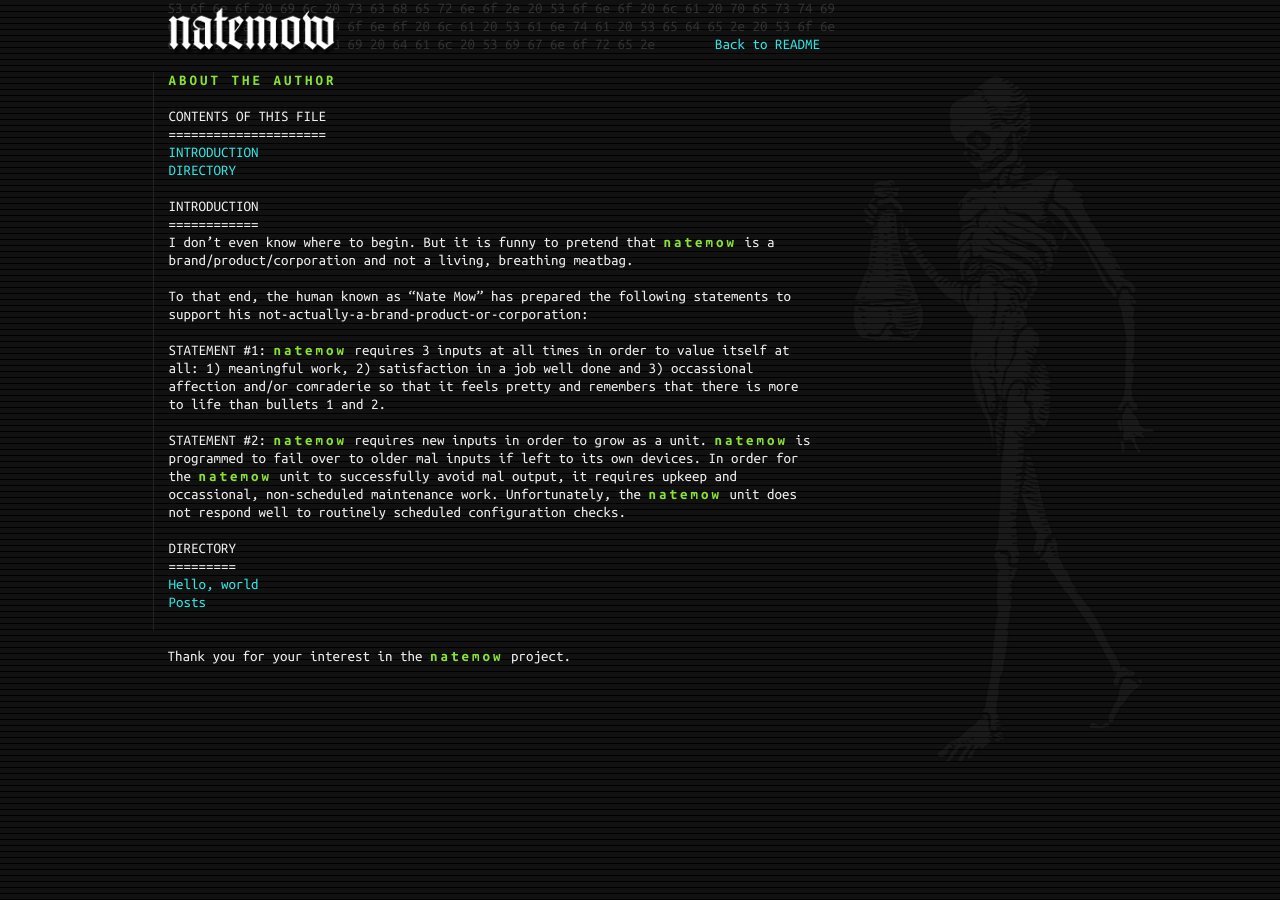
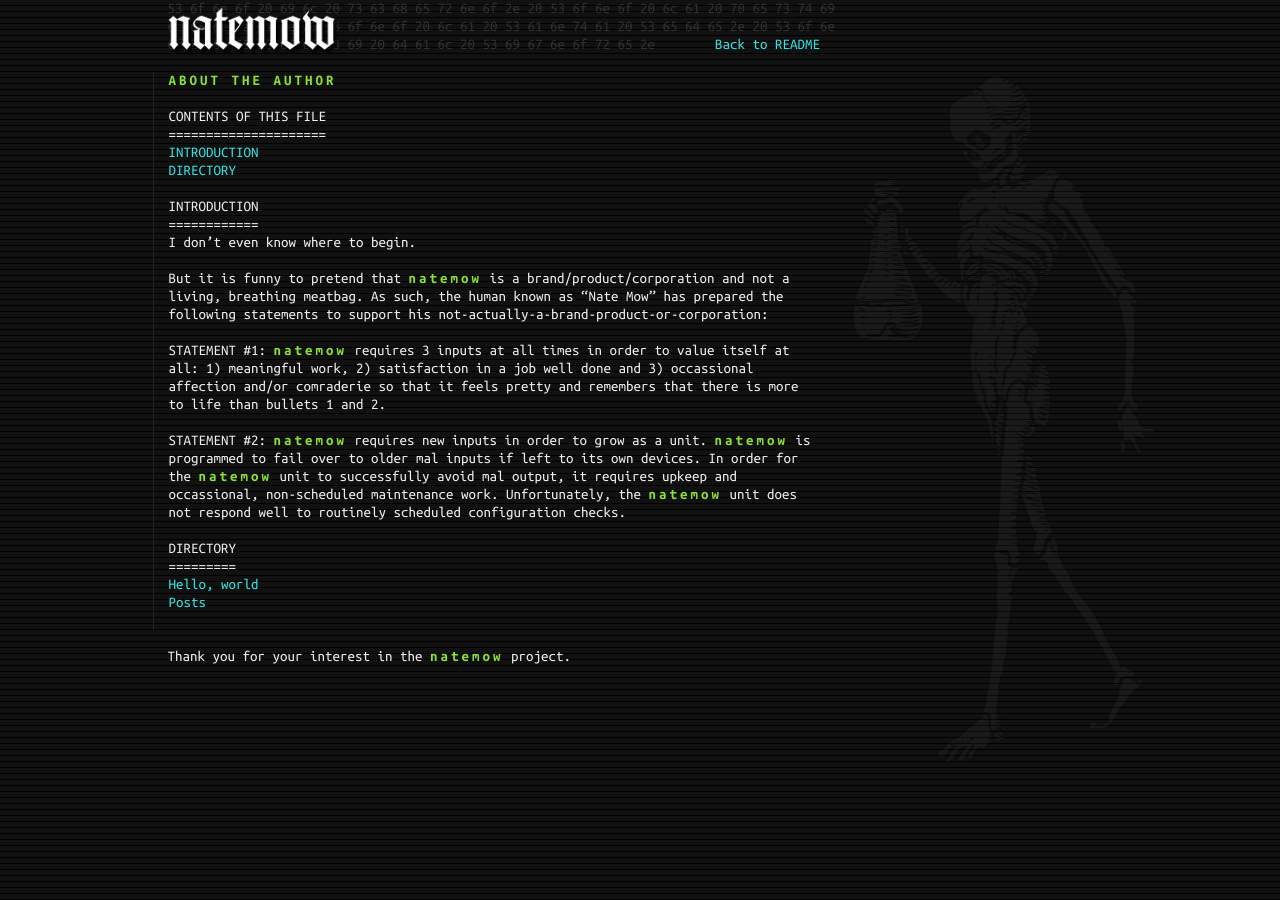
Before and after one commit to natemow/natemow.github.io, a Jekyll site: the page built from about.md, in a window 1280 px wide. Built offline with Jekyll 4.4.1, drawn with Linux system fonts in a browser that asks for light colours; nearby versions of some CDN libraries.

Commit message:
Actual blog shiz.

```diff
--- a/about.md
+++ b/about.md
@@ -6,9 +6,9 @@
 
 ## Introduction
 
-I don't even know where to begin. But it is funny to pretend that {% include brand.html %} is a brand/product/corporation and not a living, breathing meatbag.
+I don't even know where to begin.
 
-To that end, the human known as "Nate Mow" has prepared the following statements to support his not-actually-a-brand-product-or-corporation:
+But it is funny to pretend that {% include brand.html %} is a brand/product/corporation and not a living, breathing meatbag. As such, the human known as "Nate Mow" has prepared the following statements to support his not-actually-a-brand-product-or-corporation:
 
 STATEMENT #1: {% include brand.html %} requires 3 inputs at all times in order to value itself at all: 1) meaningful work, 2) satisfaction in a job well done and 3) occassional affection and/or comraderie so that it feels pretty and remembers that there is more to life than bullets 1 and 2.
 
```
